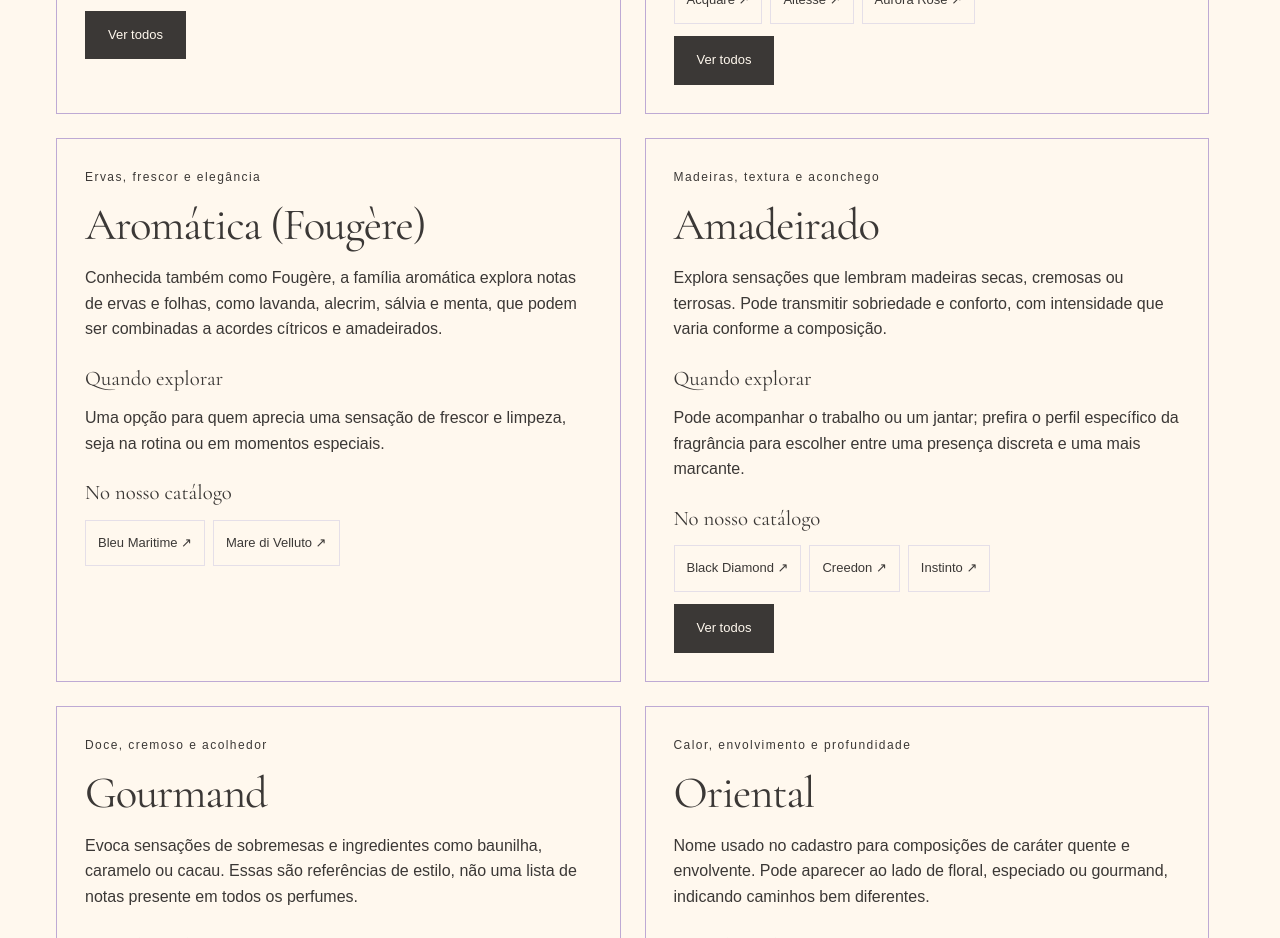
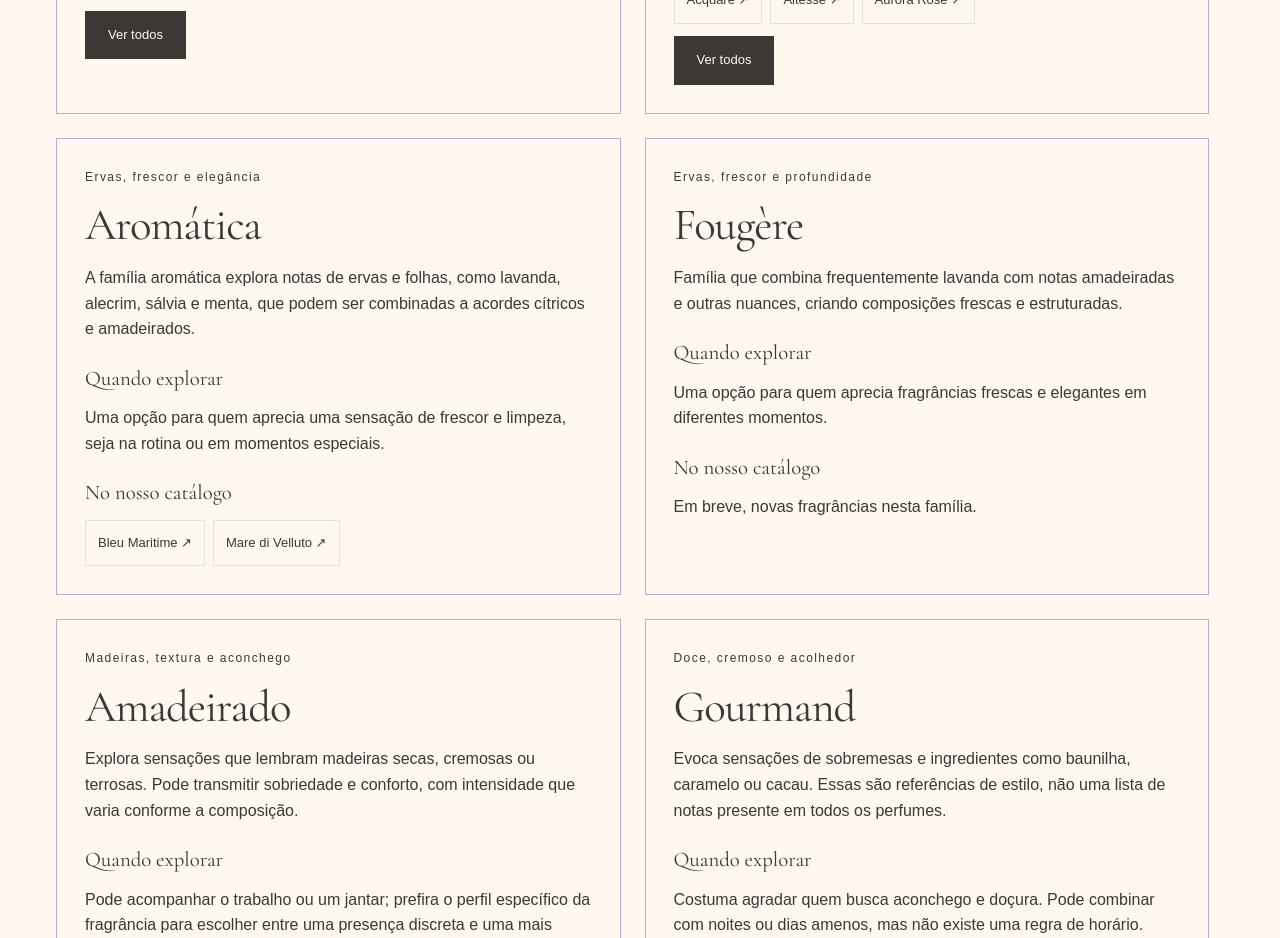
Before and after one commit to PxS00/ceu-de-lavanda-catalog, a Next.js app: page /familias-olfativas in a window 1280 px wide. Shown: the part 1960-2898 px from the top of the page. Built offline with nearby package versions, Linux system fonts and the light colour scheme.

Commit message:
fix: distinguir famílias aromática e fougère

```diff
--- a/src/features/catalog/data/family-guide.ts
+++ b/src/features/catalog/data/family-guide.ts
@@ -5,9 +5,12 @@ export const familyGuide = [
   { id: "frutado", name: "Frutal", terms: ["frutada", "frutal", "frutado"], mood: "Suculento, alegre e vibrante",
     description: "Lembra a suculência das frutas, que pode trazer doçura, acidez ou uma sensação mais fresca. Frutado não significa necessariamente muito doce.",
     occasion: "Pode ser um ponto de partida para quem busca um perfume descontraído. Para dias quentes, vale explorar as versões descritas como leves ou frescas." },
-  { id: "aromatica", name: "Aromática (Fougère)", terms: ["aromatica"], mood: "Ervas, frescor e elegância",
-    description: "Conhecida também como Fougère, a família aromática explora notas de ervas e folhas, como lavanda, alecrim, sálvia e menta, que podem ser combinadas a acordes cítricos e amadeirados.",
+  { id: "aromatica", name: "Aromática", terms: ["aromatica"], mood: "Ervas, frescor e elegância",
+    description: "A família aromática explora notas de ervas e folhas, como lavanda, alecrim, sálvia e menta, que podem ser combinadas a acordes cítricos e amadeirados.",
     occasion: "Uma opção para quem aprecia uma sensação de frescor e limpeza, seja na rotina ou em momentos especiais." },
+  { id: "fougere", name: "Fougère", terms: ["fougere"], mood: "Ervas, frescor e profundidade",
+    description: "Família que combina frequentemente lavanda com notas amadeiradas e outras nuances, criando composições frescas e estruturadas.",
+    occasion: "Uma opção para quem aprecia fragrâncias frescas e elegantes em diferentes momentos." },
   { id: "amadeirado", name: "Amadeirado", terms: ["amadeirada", "amadeirado"], mood: "Madeiras, textura e aconchego",
     description: "Explora sensações que lembram madeiras secas, cremosas ou terrosas. Pode transmitir sobriedade e conforto, com intensidade que varia conforme a composição.",
     occasion: "Pode acompanhar o trabalho ou um jantar; prefira o perfil específico da fragrância para escolher entre uma presença discreta e uma mais marcante." },
--- a/src/features/catalog/lib/catalog.ts
+++ b/src/features/catalog/lib/catalog.ts
@@ -182,6 +182,8 @@ export function getPrimaryFamily(value?: string | null): string {
     case "frutado":
     case "frutal":
       return "Frutal";
+    case "fougere":
+      return "Fougère";
     case "chipre":
     case "chypre":
       return "Chypre";
```
Also changed, not shown: 1 other file (tests, documents, lock files or other folders).
